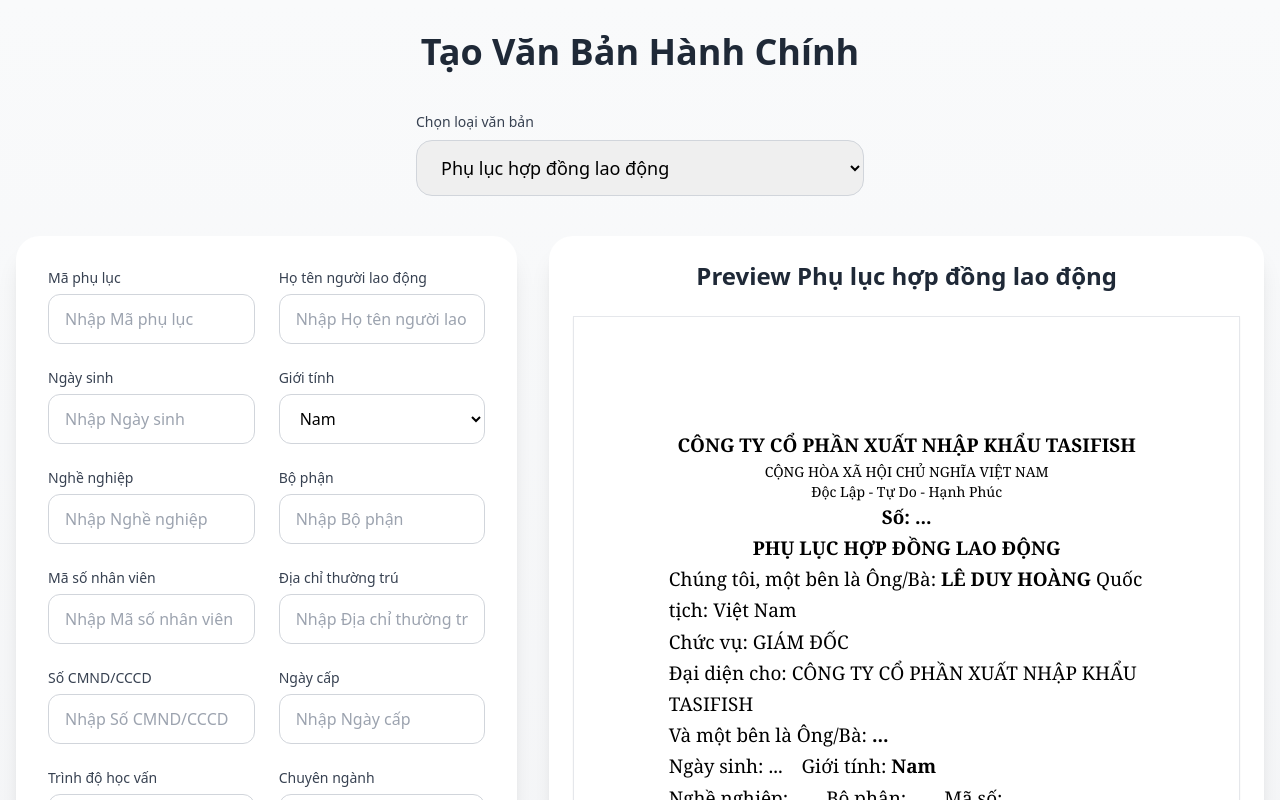
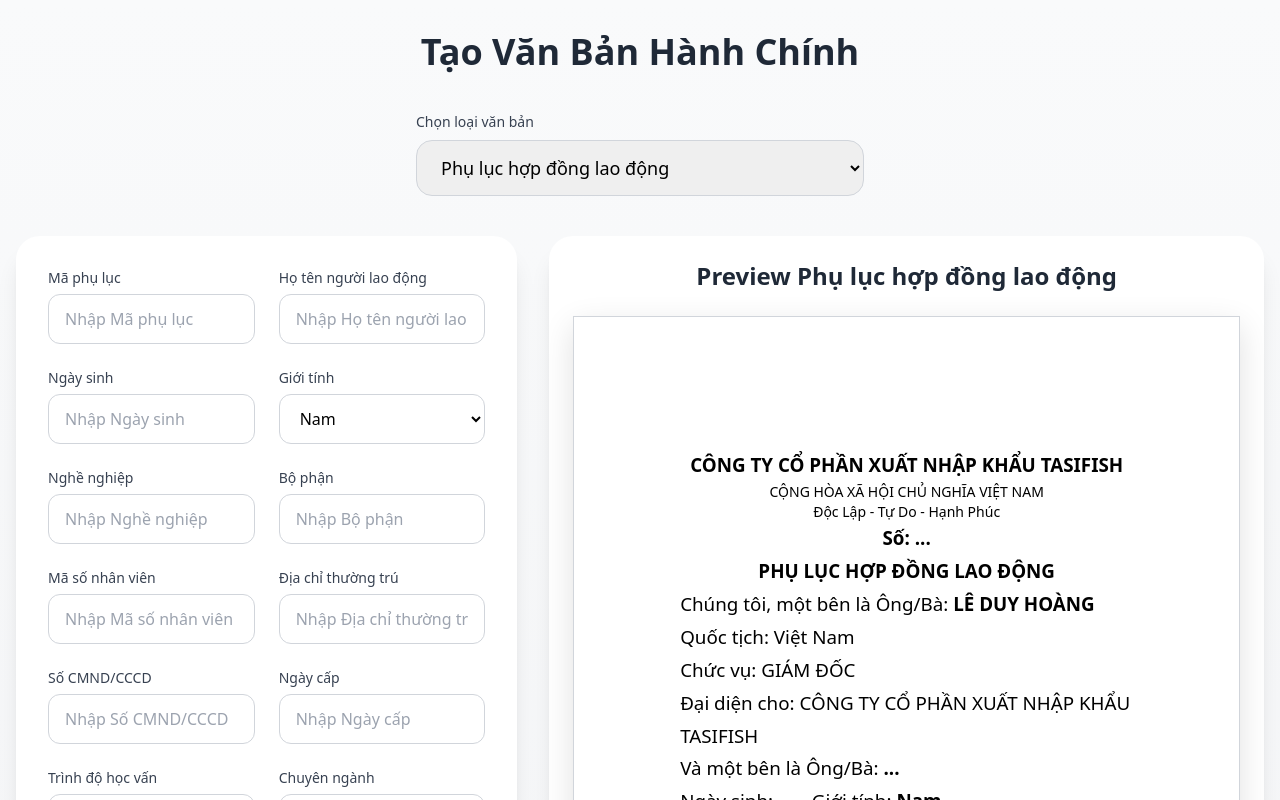
Before and after one commit to thvnn116/document-generator, a Next.js app: page / in a window 1280 px wide. Shown: the top 800 px of the page. Built offline with nearby package versions, Linux system fonts and the light colour scheme.

Commit message:
Update index.js

```diff
--- a/pages/index.js
+++ b/pages/index.js
@@ -85,7 +85,7 @@
     }
   };
 
-  // Hàm thay thế placeholder trong previewTemplate
+  // Render preview động
   const renderPreview = (template, data) => {
     let html = template;
     Object.keys(data).forEach(key => {
@@ -97,7 +97,7 @@
 
   return (
     <div className="min-h-screen bg-gradient-to-b from-gray-50 to-gray-100 py-8 px-4">
-      <div className="max-w-[1480px] mx-auto">
+      <div className="max-w-[1520px] mx-auto">
         <h1 className="text-4xl font-bold text-center text-gray-800 mb-10">
           Tạo Văn Bản Hành Chính
         </h1>
@@ -162,21 +162,23 @@
             </form>
           </div>
 
-          {/* Preview động */}
-          <div className="xl:col-span-7 bg-white rounded-3xl shadow-xl p-6">
+          {/* Preview - Tối ưu theo phong cách website bạn gửi */}
+          <div className="xl:col-span-7 bg-white rounded-3xl shadow-xl p-6 overflow-hidden">
             <h2 className="text-2xl font-bold text-gray-800 mb-6 text-center">
               Preview {currentType.name}
             </h2>
 
+            <div className="preview-container mx-auto" style={{ maxWidth: '100%' }}>
               <div
-              className="mx-auto bg-white border border-gray-200 shadow-sm overflow-auto font-serif"
+                className="preview-paper contract-mode bg-white border border-gray-300 shadow-lg mx-auto overflow-auto"
                 style={{
                   width: '100%',
-                maxWidth: '950px',
-                minHeight: '950px',
-                padding: '30mm 25mm',
-                lineHeight: '1.65',
-                fontSize: '14.2pt',
+                  maxWidth: '850px',           // Tăng rộng hơn
+                  minHeight: '1050px',
+                  padding: '35mm 28mm',        // Lề gần với A4 thực tế
+                  lineHeight: '1.75',
+                  fontSize: '14.1pt',
+                  boxShadow: '0 10px 30px rgba(0, 0, 0, 0.12)',
                 }}
                 dangerouslySetInnerHTML={{
                   __html: renderPreview(currentType.previewTemplate, formData)
@@ -186,5 +188,6 @@
           </div>
         </div>
       </div>
+    </div>
   );
 }
```
Lines whose indentation alone changed are shown as unchanged.
